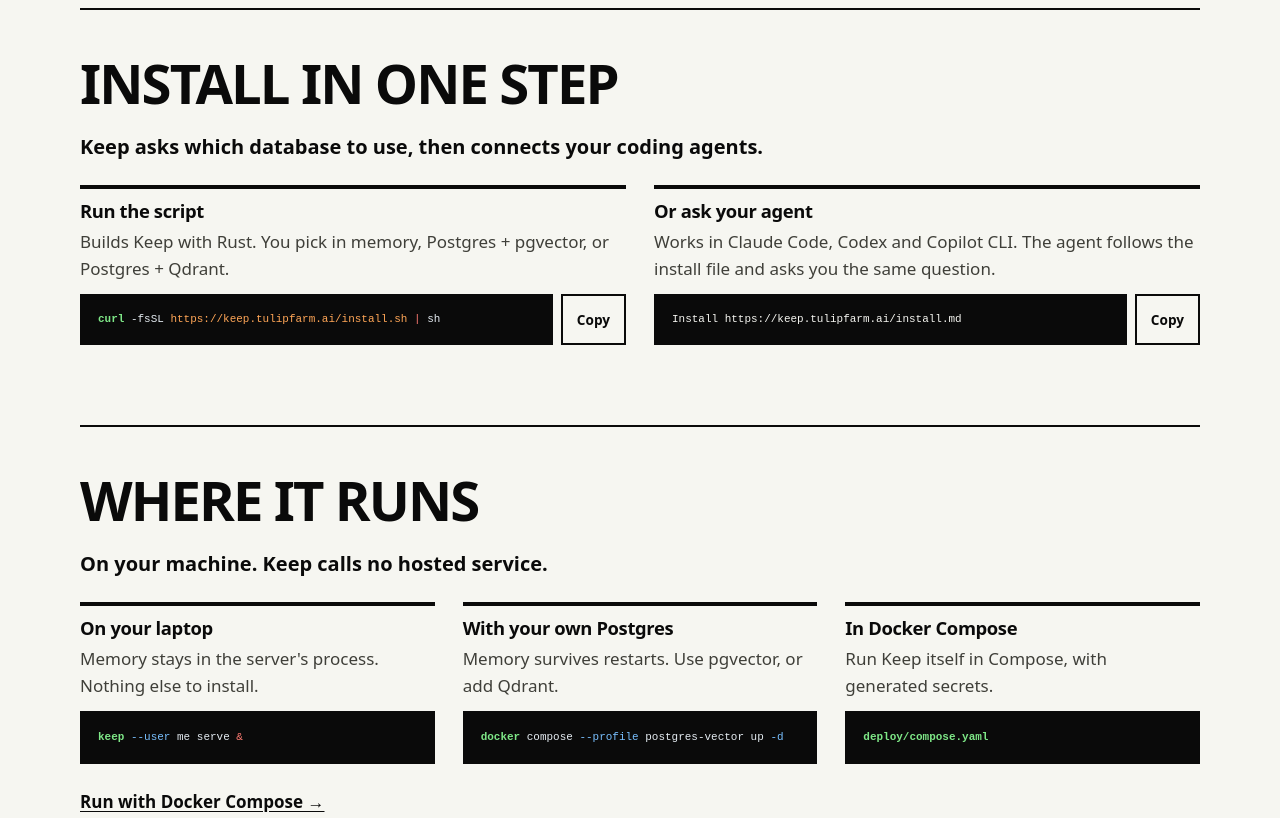
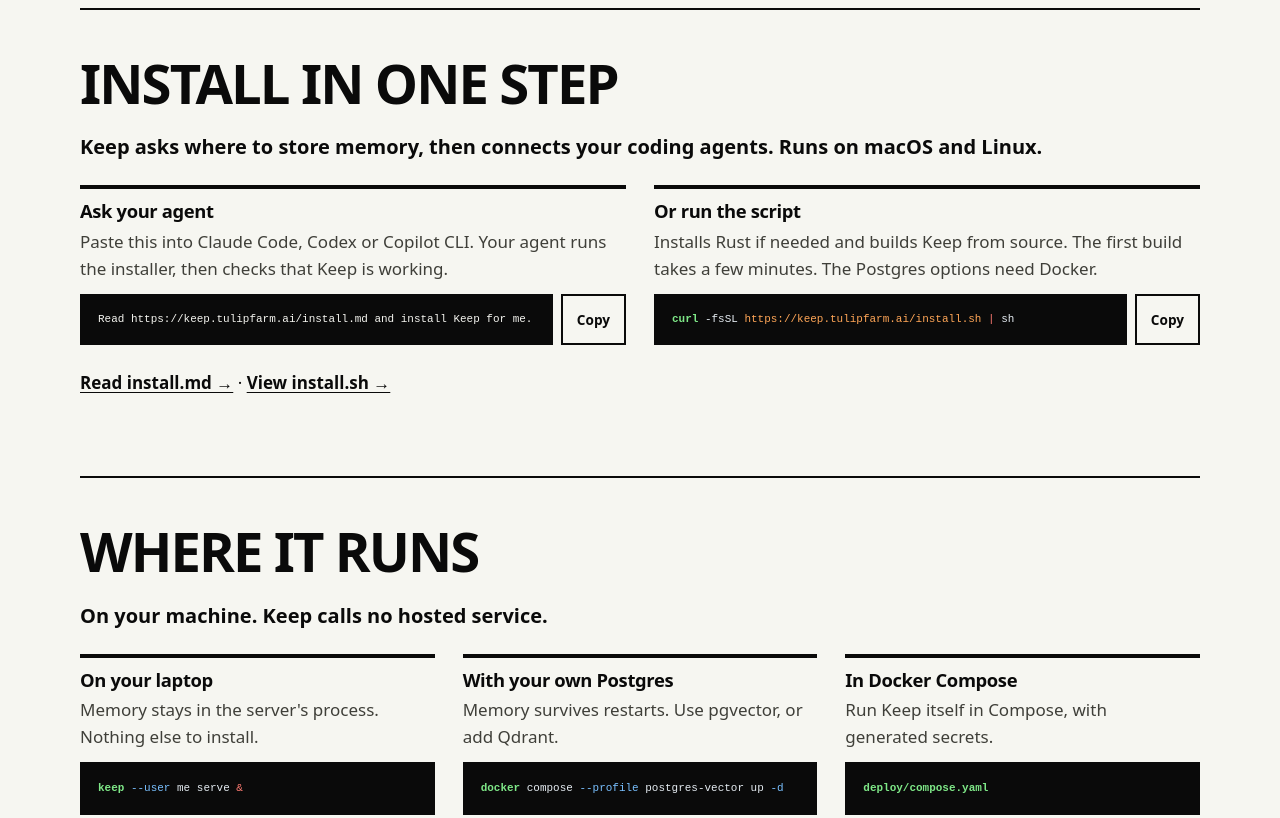
Before and after one commit to TulipFarm/keep, an Astro site in the folder site/: page / in a window 1280 px wide. Shown: the part 2040-2858 px from the top of the page. Built offline with nearby package versions, Linux system fonts and the light colour scheme; Astro itself is replaced by a stand-in of ours; a web font is replaced by a local one.

Commit message:
docs: make agent install via install.md the primary install path (#6)
Lead the README quick start and the site's install section with the
copyable agent prompt, link install.md and install.sh from the README,
install section, footer and Markdown homepage, and point the FAQ at the
installer instead of cargo install.

```diff
--- a/site/src/components/Home.astro
+++ b/site/src/components/Home.astro
@@ -113,12 +113,13 @@ const first = day("2026-05-01");
     <h2>{install.heading}</h2>
     <p class="lead">{install.lead}</p>
     <div class="does two">
-      {[install.script, install.agent].map((c) => (
+      {[install.agent, install.script].map((c) => (
         <div><h3>{c.title}</h3><p>{c.note}</p>
           <div class="cmdrow"><pre class="term mini"><code set:html={c === install.script ? sh(c.cmd) : esc(c.cmd)} /></pre><button type="button" class="btn cpy" data-copy={c.cmd} aria-label={`Copy: ${c.title}`}>{install.copy}</button></div>
         </div>
       ))}
     </div>
+    <p>{install.links.map(([t, h], i) => <>{i > 0 && " · "}<a class="lnk" href={h}>{t} →</a></>)}</p>
   </section>
 
   <section class="wrap sec" id="where">
--- a/site/src/data/site.ts
+++ b/site/src/data/site.ts
@@ -13,13 +13,14 @@ export const meta = {
     "Keep is open-source memory and knowledge for AI agents, over MCP. Old facts are marked, not erased. Apache-2.0 research preview. Runs on your machine.",
 };
 
-export const setupPrompt = "Install https://keep.tulipfarm.ai/install.md";
+export const setupPrompt = "Read https://keep.tulipfarm.ai/install.md and install Keep for me.";
 
 export const install = {
   heading: "Install in one step",
-  lead: "Keep asks which database to use, then connects your coding agents.",
-  script: { title: "Run the script", cmd: "curl -fsSL https://keep.tulipfarm.ai/install.sh | sh", note: "Builds Keep with Rust. You pick in memory, Postgres + pgvector, or Postgres + Qdrant." },
-  agent: { title: "Or ask your agent", cmd: setupPrompt, note: "Works in Claude Code, Codex and Copilot CLI. The agent follows the install file and asks you the same question." },
+  lead: "Keep asks where to store memory, then connects your coding agents. Runs on macOS and Linux.",
+  agent: { title: "Ask your agent", cmd: setupPrompt, note: "Paste this into Claude Code, Codex or Copilot CLI. Your agent runs the installer, then checks that Keep is working." },
+  script: { title: "Or run the script", cmd: "curl -fsSL https://keep.tulipfarm.ai/install.sh | sh", note: "Installs Rust if needed and builds Keep from source. The first build takes a few minutes. The Postgres options need Docker." },
+  links: [["Read install.md", "/install.md"], ["View install.sh", "/install.sh"]] as [string, string][],
   copy: "Copy",
   copied: "Copied",
 };
@@ -177,11 +178,11 @@ export const faq: [string, string][] = [
   ],
   [
     "Which agents and models does Keep work with?",
-    "Claude Code, Codex and Copilot CLI have setup steps in the docs. Any MCP client that can start a stdio server works too. Keep sets no chat model for you. Your agent keeps its own.",
+    "Claude Code, Codex and Copilot CLI. The installer connects each one that is installed. Any MCP client that can start a stdio server works too. Keep sets no chat model for you. Your agent keeps its own.",
   ],
   [
     "Can I run Keep myself?",
-    "Yes. Install it from source with `cargo install`, run `keep serve` on your machine, and keep memory in process or in your own Postgres. Docker Compose files are in the repo.",
+    "Yes. Ask your coding agent to follow install.md, or run install.sh yourself. Both build Keep on your machine and store memory in process or in a local Postgres. To build by hand, use `cargo install`. Docker Compose files are in the repo.",
   ],
   ["Is Keep open source?", "Yes. Keep is Apache-2.0 and the code is public on GitHub."],
   [
--- a/site/src/layouts/Layout.astro
+++ b/site/src/layouts/Layout.astro
@@ -59,7 +59,7 @@ const graph = {
     <footer class="site-footer">
       <div class="wrap" style="display:flex;flex-wrap:wrap;gap:12px 32px;justify-content:space-between">
         <p>{footer}</p>
-        <p><a href={repo}>GitHub</a> · <a href={docs.server}>Docs</a> · <a href={docs.issues}>Issues</a> · <a href="/llms.txt">llms.txt</a> · <a href="https://tulipfarm.ai">TulipFarm</a></p>
+        <p><a href={repo}>GitHub</a> · <a href={docs.server}>Docs</a> · <a href="/install.md">install.md</a> · <a href={docs.issues}>Issues</a> · <a href="/llms.txt">llms.txt</a> · <a href="https://tulipfarm.ai">TulipFarm</a></p>
       </div>
     </footer>
   </body>
```
Also changed, not shown: site/src/pages/index.md.ts (+7 -1 lines), README.md.
